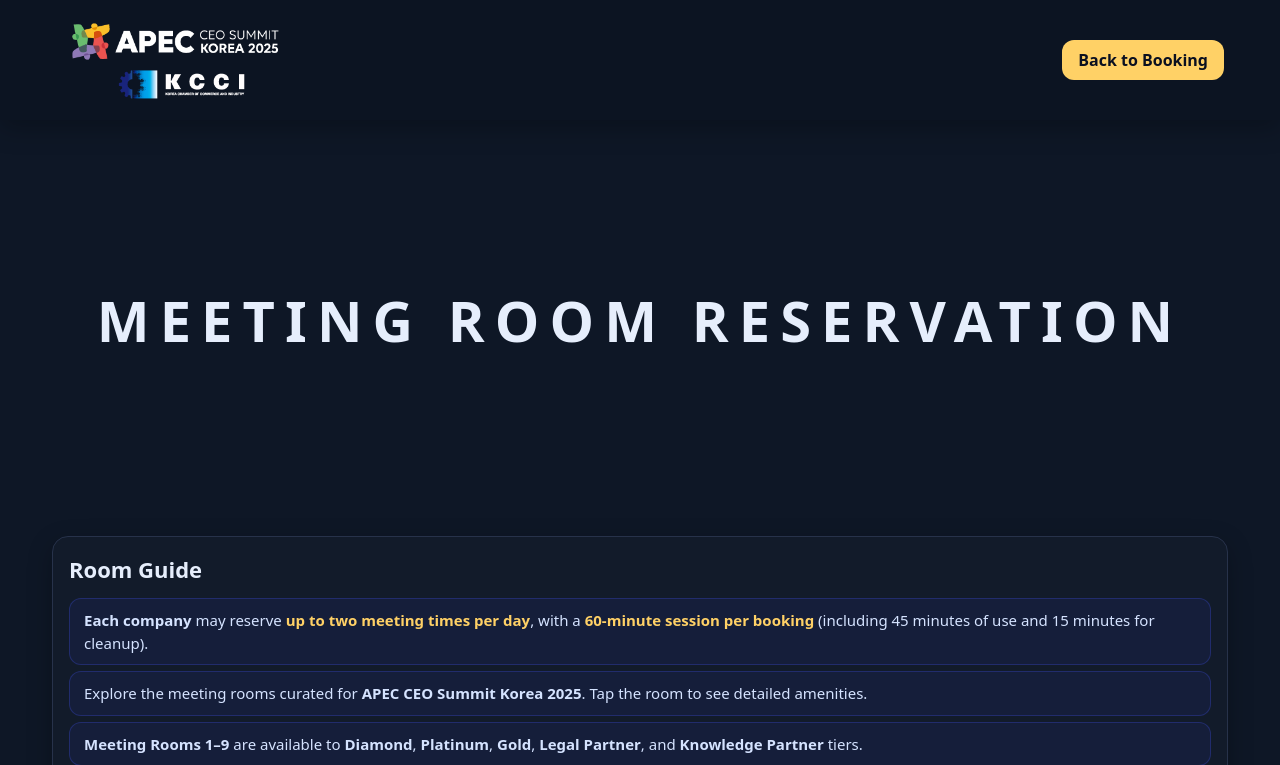
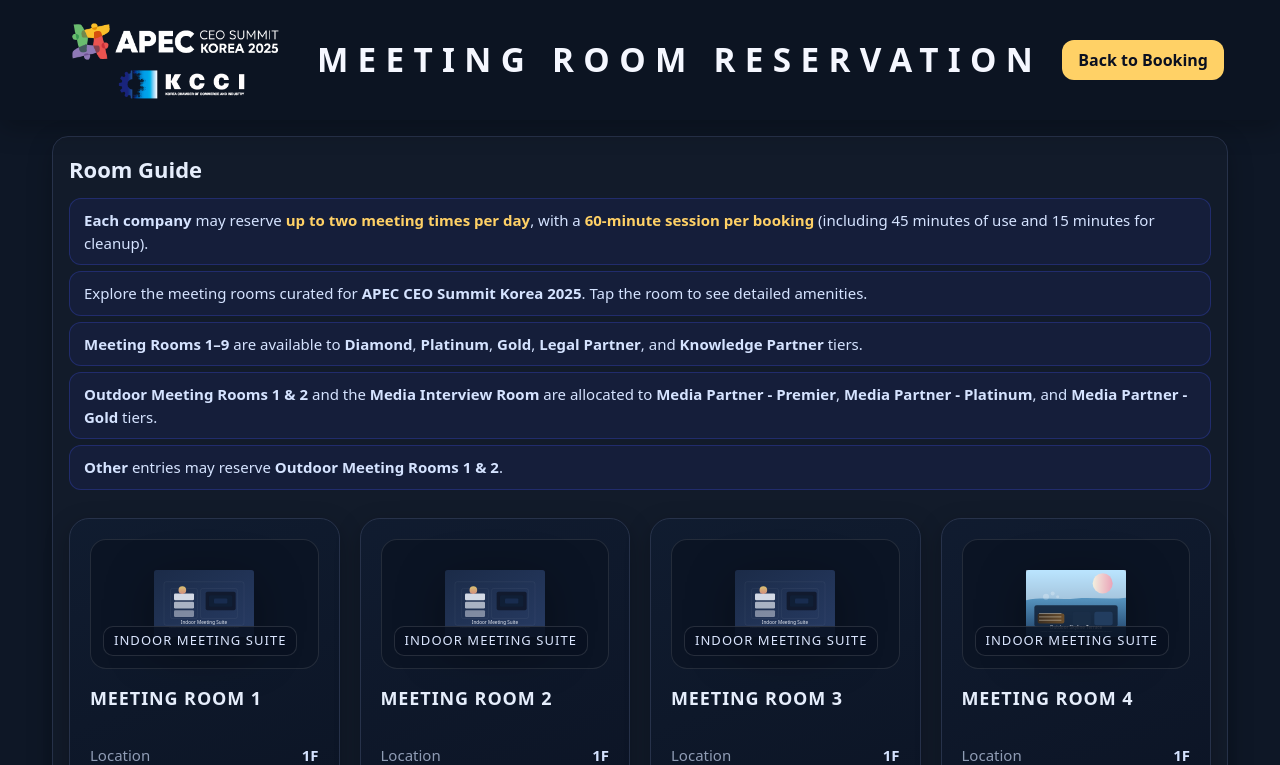
Before and after one commit to jungsuplee-hub/apec-book, a FastAPI app: page /rooms in a window 1280 px wide. Shown: the top 765 px of the page. Run offline with FastAPI, Linux system fonts and the light colour scheme; some libraries are stand-ins or nearby versions; some web fonts are replaced.

Commit message:
Center meeting room heading in header

```diff
--- a/static/style.css
+++ b/static/style.css
@@ -51,26 +51,20 @@ a{color:#9ac0ff; text-decoration:none}
 a:hover{text-decoration:underline}
 
 .topbar{position:sticky;top:0;z-index:20;background:#0c1422;box-shadow:var(--shadow)}
-.topbar-inner{max-width:1200px;margin:0 auto;display:flex;align-items:center;justify-content:space-between;padding:12px 16px}
+.topbar-inner{max-width:1200px;margin:0 auto;display:grid;grid-template-columns:auto 1fr auto;align-items:center;padding:12px 16px;gap:16px}
 .brand{display:flex;align-items:center;gap:12px;flex-wrap:wrap}
 .brand-logo{display:inline-flex;align-items:center}
 .brand img{height:96px;width:auto}
-.page-banner{
-  display:flex;
-  align-items:center;
-  justify-content:center;
-  min-height:50vh;
-  padding:40px 16px;
+.topbar-title{
+  justify-self:center;
   text-align:center;
-}
-
-.page-banner-title{
-  margin:0;
   font-family:'NotoSansCJKkr',ui-sans-serif,system-ui,Segoe UI,Roboto,Apple SD Gothic Neo,Malgun Gothic,Apple Color Emoji,Segoe UI Emoji;
   font-weight:900;
-  font-size:clamp(32px,5vw,56px);
-  letter-spacing:0.18em;
+  font-size:clamp(22px,2.6vw,34px);
+  letter-spacing:0.28em;
   text-transform:uppercase;
+  color:#f5f7ff;
+  white-space:nowrap;
 }
 .brand .title{display:flex;flex-direction:column;gap:2px;line-height:1.15}
 .brand .title .eyebrow{
@@ -145,7 +139,10 @@ input:focus,select:focus{border-color:#4a68ff;box-shadow:0 0 0 3px rgba(68,85,25
   input,select{height:48px}
   .button{height:44px}
   .title{font-size:var(--fs-lg)}
-  .topbar-inner{padding:8px 10px}
+  .topbar-inner{padding:8px 10px;grid-template-columns:1fr;justify-items:center;text-align:center}
+  .brand{justify-content:center}
+  .topbar-title{order:3;white-space:normal;font-size:clamp(18px,6vw,26px);letter-spacing:0.22em}
+  .nav{justify-content:center}
   .board table{font-size:16px}
   .table th,.table td{padding:10px 8px}
   .pill{padding:4px 8px}
--- a/templates/admin.html
+++ b/templates/admin.html
@@ -34,15 +34,12 @@
         <img src="/static/logo-apec.png" alt="APEC" />
       </a>
     </div>
+    <div class="topbar-title">MEETING ROOM RESERVATION</div>
     <nav class="nav">
       <a href="/launcher" class="button">Display</a>
     </nav>
   </div>
 </header>
-
-<section class="page-banner">
-  <h1 class="page-banner-title">MEETING ROOM RESERVATION</h1>
-</section>
 
 <main class="wrap">
   <section class="card">
--- a/templates/booking.html
+++ b/templates/booking.html
@@ -36,15 +36,12 @@
         <img src="/static/logo-apec.png" alt="APEC" />
       </a>
     </div>
+    <div class="topbar-title">MEETING ROOM RESERVATION</div>
     <nav class="nav">
       <a href="/rooms" class="button">Room Guide</a>
     </nav>
   </div>
 </header>
-
-<section class="page-banner">
-  <h1 class="page-banner-title">MEETING ROOM RESERVATION</h1>
-</section>
 
 <main class="wrap">
   <section class="card">
--- a/templates/display.html
+++ b/templates/display.html
@@ -15,15 +15,12 @@
         <img src="/static/logo-apec.png" alt="APEC" />
       </a>
     </div>
+    <div class="topbar-title">MEETING ROOM RESERVATION</div>
     <nav class="nav">
       <a href="/admin" class="button">Admin</a>
     </nav>
   </div>
 </header>
-
-<section class="page-banner">
-  <h1 class="page-banner-title">MEETING ROOM RESERVATION</h1>
-</section>
 
 <main class="wrap">
   <section class="card board">
--- a/templates/launcher.html
+++ b/templates/launcher.html
@@ -15,15 +15,12 @@
         <img src="/static/logo-apec.png" alt="APEC" />
       </a>
     </div>
+    <div class="topbar-title">MEETING ROOM RESERVATION</div>
     <nav class="nav">
       <a href="/admin" class="button">Admin</a>
     </nav>
   </div>
 </header>
-
-<section class="page-banner">
-  <h1 class="page-banner-title">MEETING ROOM RESERVATION</h1>
-</section>
 
 <main class="wrap">
   <section class="card">
--- a/templates/room_detail.html
+++ b/templates/room_detail.html
@@ -30,16 +30,13 @@
         <img src="/static/logo-apec.png" alt="APEC" />
       </a>
     </div>
+    <div class="topbar-title">MEETING ROOM RESERVATION</div>
     <nav class="nav">
       <a href="/rooms" class="button">Room Guide</a>
       <a href="/booking" class="button">Booking</a>
     </nav>
   </div>
 </header>
-
-<section class="page-banner">
-  <h1 class="page-banner-title">MEETING ROOM RESERVATION</h1>
-</section>
 
 <main class="wrap">
   <section class="card">
--- a/templates/rooms.html
+++ b/templates/rooms.html
@@ -83,15 +83,12 @@
           <img src="/static/logo-apec.png" alt="APEC" />
         </a>
       </div>
+      <div class="topbar-title">MEETING ROOM RESERVATION</div>
     <nav class="nav">
       <a href="/booking" class="button">Back to Booking</a>
     </nav>
   </div>
 </header>
-
-<section class="page-banner">
-  <h1 class="page-banner-title">MEETING ROOM RESERVATION</h1>
-</section>
 
 <main class="wrap">
   <section class="card room-guide">
```
